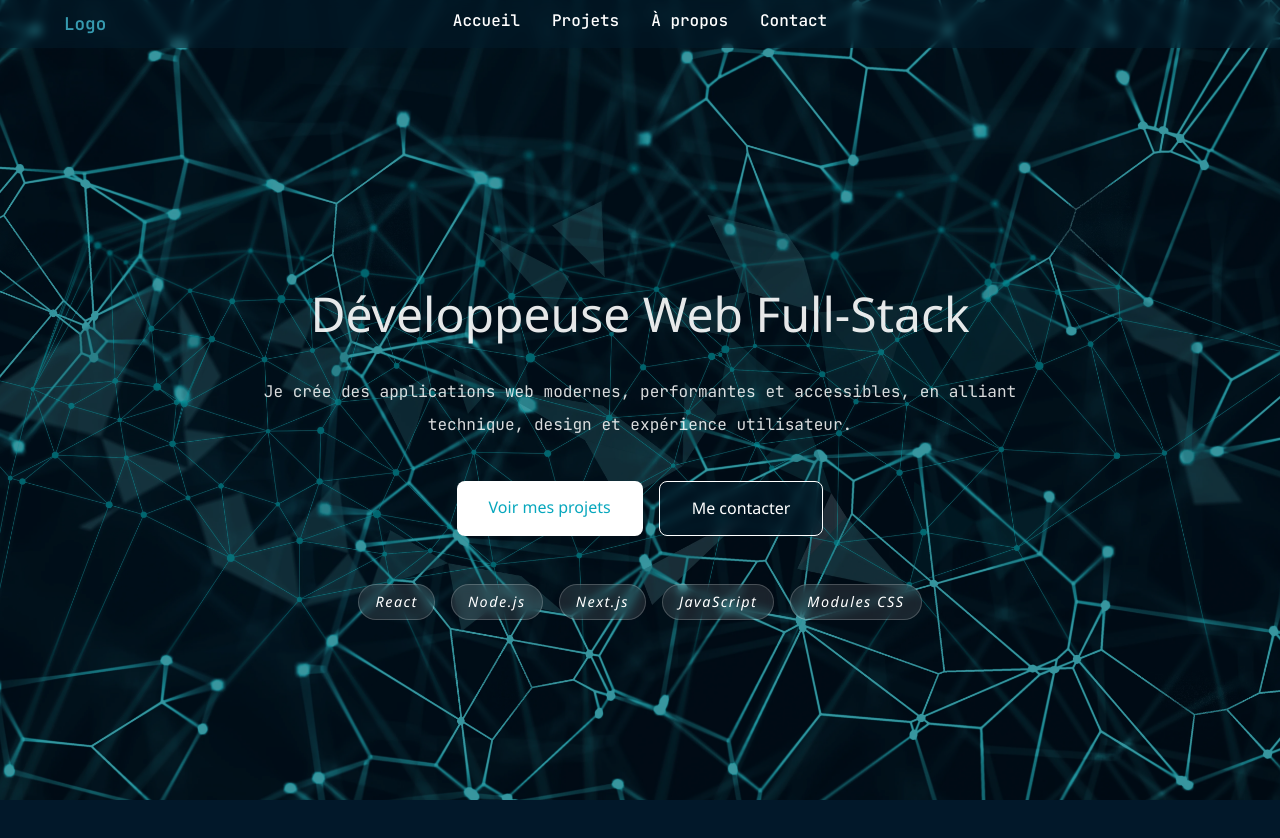
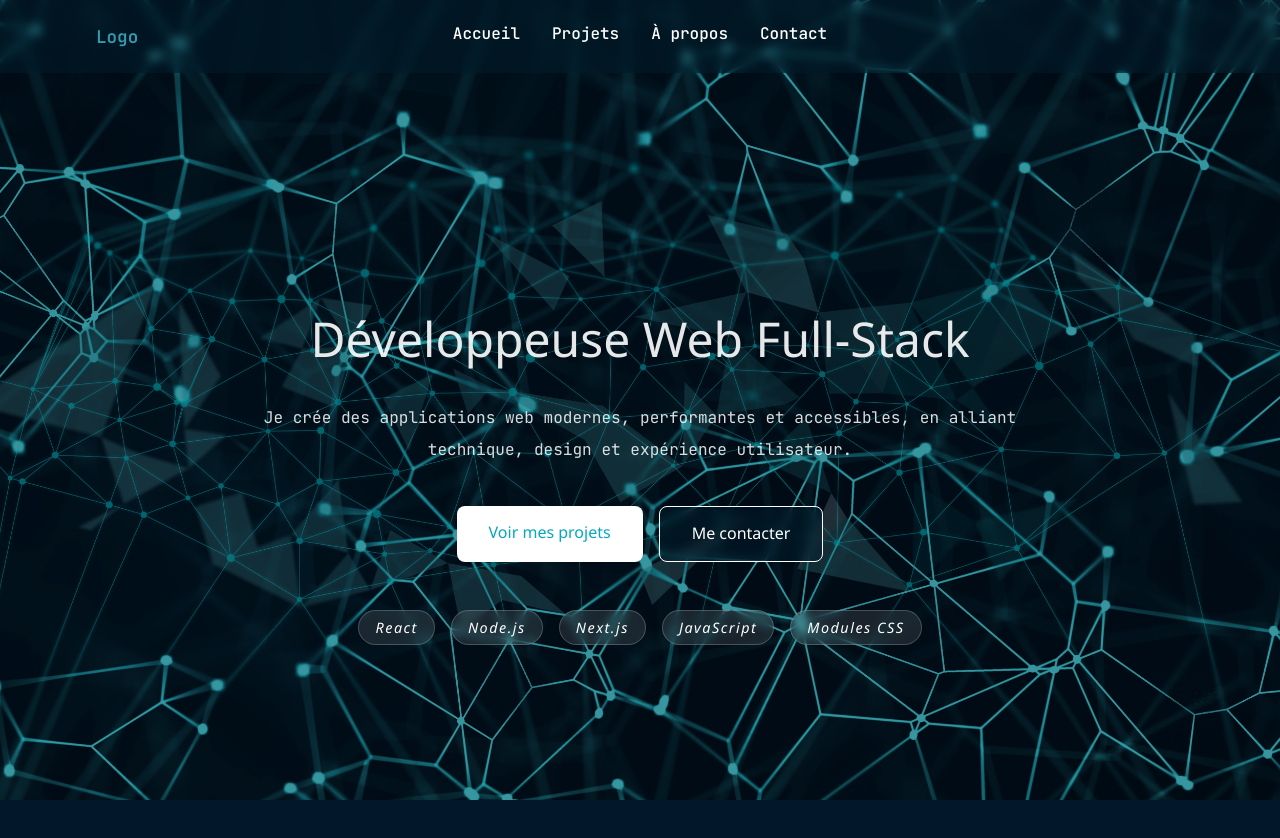
Before and after one commit to fannysaez/startNextJs, a Next.js app: page / in a window 1280 px wide. Shown: the top 838 px of the page. Built offline with nearby package versions, Linux system fonts and the light colour scheme.

Commit message:
nav(styles.css): amélioration de mon menu de navigation

```diff
--- a/components/Navigation/Navigation.module.css
+++ b/components/Navigation/Navigation.module.css
@@ -16,7 +16,7 @@
   align-items: center;
   /* max-width: 1200px; */
   margin: 0 auto;
-  padding: 0.5rem 4rem;
+  padding: 1.3rem 6rem;
 }
 
 .logo {
```
